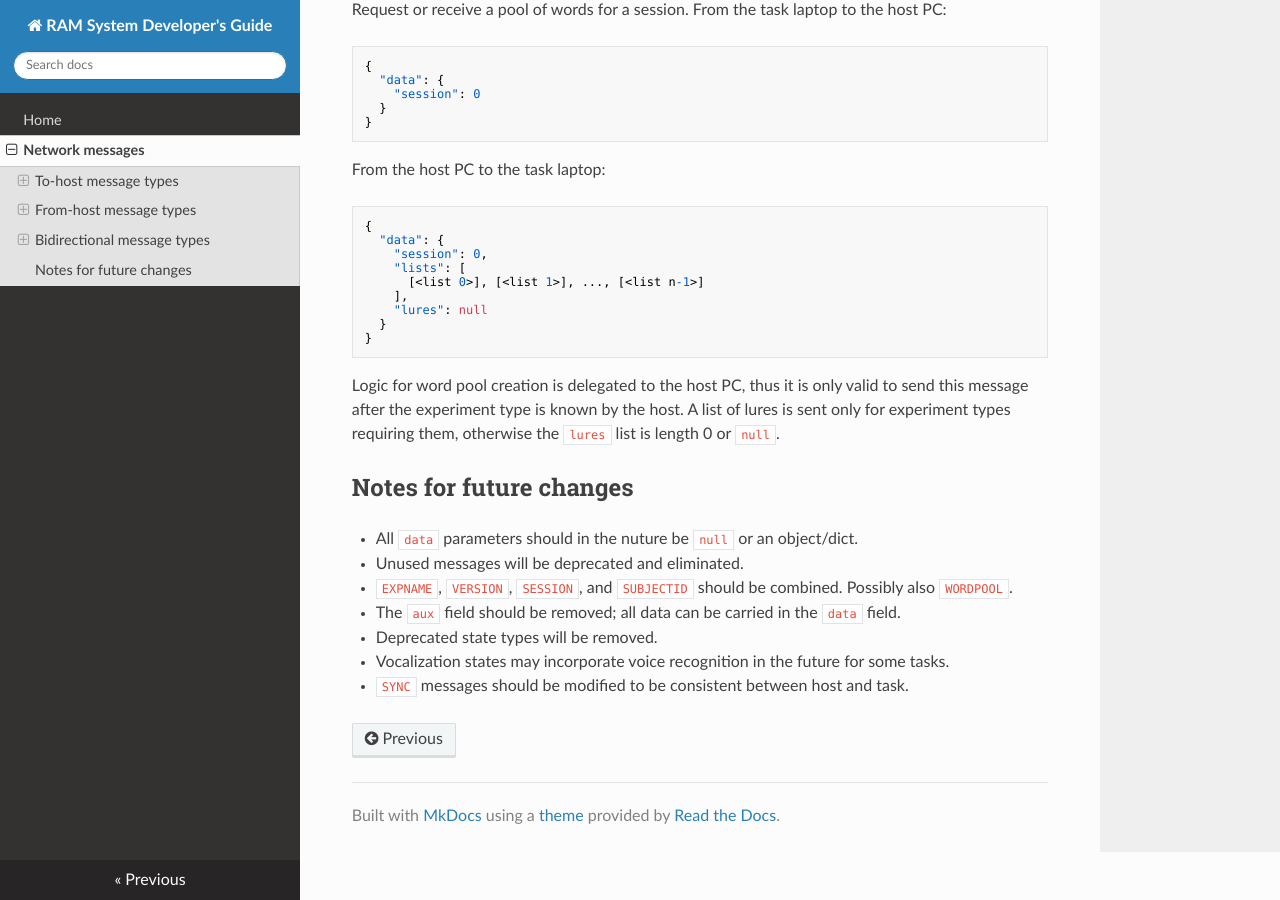
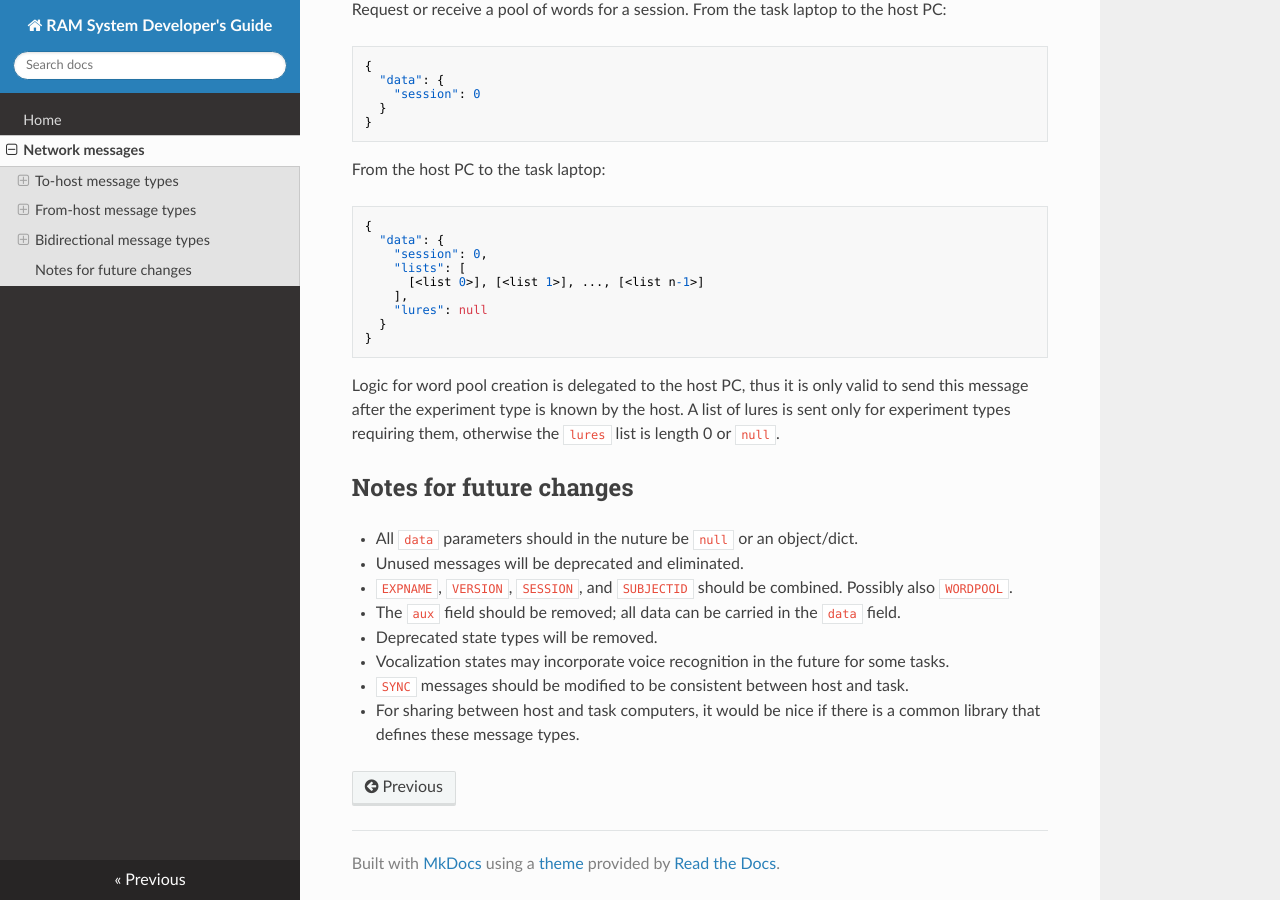
Before and after one commit to pennmem/ram-devguide, an MkDocs documentation site: the page built from docs/networking.md, in a window 1280 px wide and 900 px high, scrolled down 4164 px. Built offline with MkDocs 1.6.1, drawn with Linux system fonts in a browser that asks for light colours; nearby versions of some CDN libraries; old or Windows-style settings are respelled for this version of MkDocs.

Commit message:
Note common messaging library possible feature

```diff
--- a/docs/networking.md
+++ b/docs/networking.md
@@ -245,3 +245,5 @@ list is length 0 or `null`.
 * Vocalization states may incorporate voice recognition in the future for some
   tasks.
 * `SYNC` messages should be modified to be consistent between host and task.
+* For sharing between host and task computers, it would be nice if there is a
+  common library that defines these message types.
```
